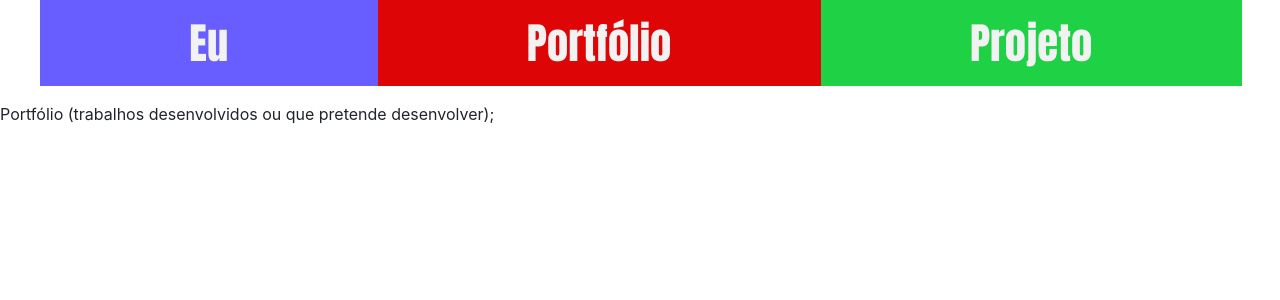
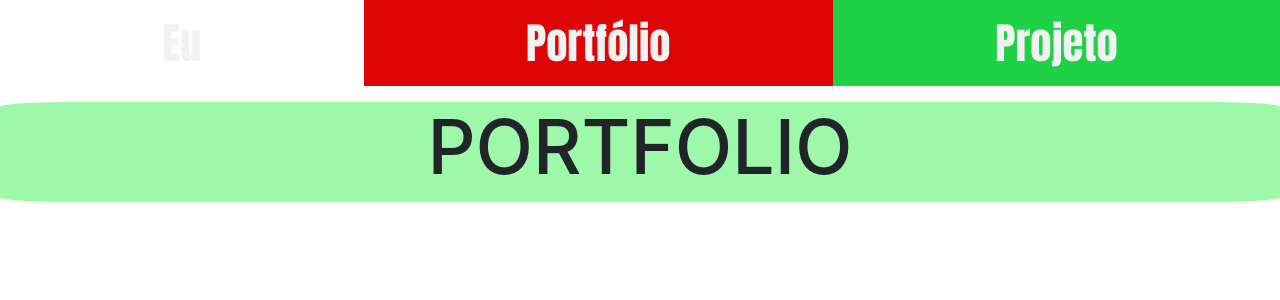
Before and after one commit to Jonatas-Dallo/Portfolio, a Python web app: template src/templates/pagina 2.html in a window 1280 px wide. Shown: the top 300 px of the page. Run offline with Jinja, Linux system fonts and the light colour scheme; the template is opened without the code that fills it, so the values that code supplies are empty.

Commit message:
ajustes na primeira pagina em relação a lorem, ajustes de bug na barra e inicio da segunda pagina

```diff
--- a/src/templates/menu.css
+++ b/src/templates/menu.css
@@ -1,45 +1,70 @@
+*{
+	margin: 0px;
+	padding: 0px;
+	box-sizing: border-box;
+	appearance: none;
+	border-style: initial;
+	border-color: initial;
+	border-image: initial;
+	border-width: 0px;
+	text-size-adjust: 100%;
+}
+/** reseta as config da pagina pra padrão**/
+
 nav{
-	width: 97%;
+	width: 100%;
 }
+/** tamanho da barra de menu em relação a pagina**/
+
 
 .menu{
 	font-family: "impact";
 	font-size: 32pt;
+}
+/** deixa a barra grande **/
 
-}
 .menu ul{
 	list-style: none;
 	display: flex;
 	text-align: center;
 
 }
+/** mantem os botões um do lado do outro**/
+
+
 .menu ul li{
 
 	padding: 10px;
 	flex-grow: 1;
+	/** necessario pra barra ficar na pagina toda**/
 	transition: background-color .2s linear;
+	/** o delay dop branquinho que aparece ao por o mouse em cima**/
 	border: solid 1px transparent;
+	/** deixa a borda solida para impedir de ficar mexendo a pagina ao passar o mouser**/
+}
 
-}
+
 .menu ul li a{
 	text-decoration:none;
 	color: #f2f2f2;
-	}
+}
+/** mexe com as letras dos botões **/
 
 .menu ul li:hover{
 	border: solid 1px #fff;
 	background-color:transparent !important;
-	cursor: pointer;
+	cursor: pointer;/
 }
-.menu ul li:hover ul li ul{
-	display: block;
-}
+/** responsavel por criar o efeito branquinho ao passar o mouse**/
+
 #item1{
 	background-color: rgba(17, 0, 255, 0.63);
 }
+
 #item2{
 	background-color: #dd0505;
 }
+
 #item3{
 	background-color: #1ed145;
 }
--- a/src/templates/pagina 2.html
+++ b/src/templates/pagina 2.html
@@ -5,6 +5,7 @@
     <meta http-equiv="X-UA-Compatible" content="IE=edge">
     <meta name="viewport" content="width=device-width, initial-scale=1.0">
     <link rel="stylesheet" href="menu.css">
+    <link rel="stylesheet" href="pagina2.css">
     <link rel="stylesheet" href="https://cdn.jsdelivr.net/npm/bootstrap@4.6.1/dist/css/bootstrap.min.css">
     <script src="https://cdn.jsdelivr.net/npm/jquery@3.6.0/dist/jquery.slim.min.js"></script>
     <script src="https://cdn.jsdelivr.net/npm/popper.js@1.16.1/dist/umd/popper.min.js"></script>
@@ -21,8 +22,13 @@
         </ul>
     </nav>
 
+    <div class="container-fluid" style="background-color: #9df8a9; border-radius: 5%; height: 100px;">
+        <h1 class="port">PORTFOLIO</h1>
+    </div>
 
-    Portfólio (trabalhos desenvolvidos ou que pretende desenvolver);
+        <div>
+
+        </div>
 
 </body>
 </html>
--- /dev/null
+++ b/src/templates/pagina2.css
@@ -0,0 +1,4 @@
+.port{
+    text-align: center;
+    font-size: 75px;
+}
```
Also changed, not shown: src/templates/index.html (+9 -5 lines), src/templates/matrix.jpg (added).
